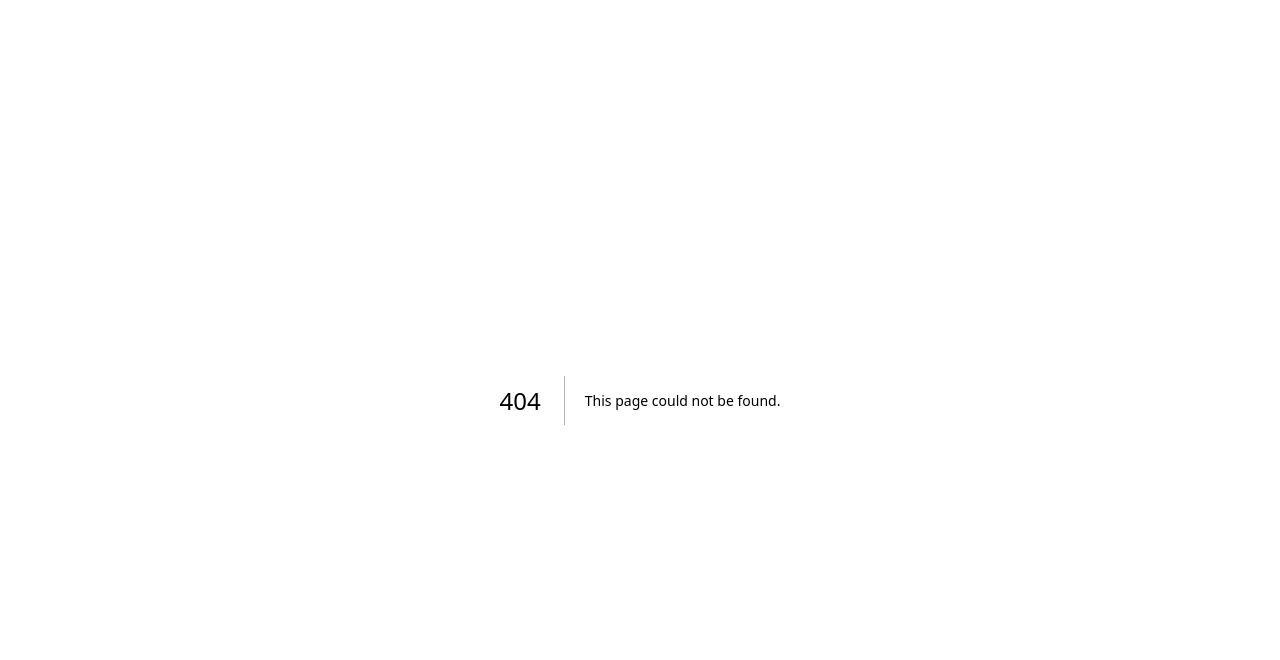
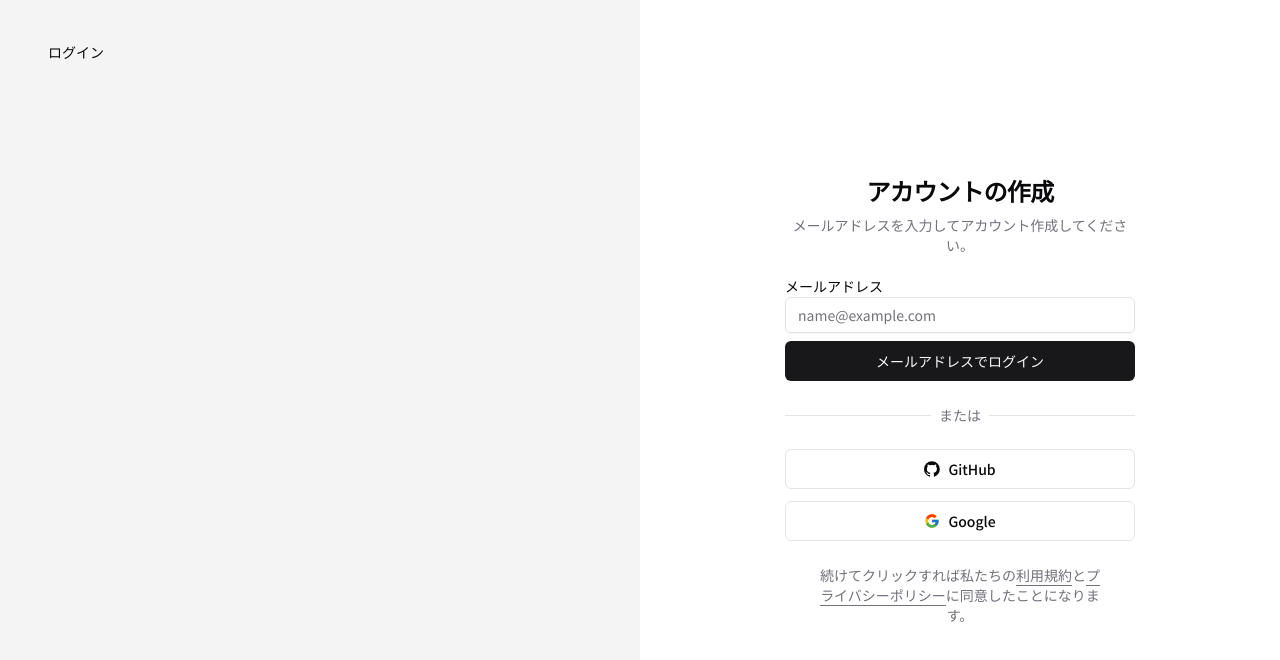
Before and after one commit to ny-555/post-writer-webapp, a Next.js app: page /register in a window 1280 px wide. Before the commit this address had no page. Shown: the top 660 px of the page. Built offline with nearby package versions, Linux system fonts and the light colour scheme.

Commit message:
feat:認証機能の追加100%

```diff
--- /dev/null
+++ b/app/(auth)/register/page.tsx
@@ -0,0 +1,45 @@
+import { buttonVariants } from "@/components/ui/button";
+import UserAuthForm from "@/components/user-auth-form";
+import { cn } from "@/lib/utils";
+import Link from "next/link";
+
+export default function Register() {
+  return (
+    <div className="container mx-auto px-8 grid flex-col lg:grid-cols-2 h-screen w-screen items-center justify-center lg:max-w-none lg:px-0">
+      <Link
+        href={"/login"}
+        className={cn(
+          buttonVariants({ variant: "ghost" }),
+          "absolute left-4 md:left-8 md:top-8"
+        )}
+      >
+        ログイン
+      </Link>
+      <div className="h-full bg-muted lg:block hidden" />
+      <div className="mx-auto w-full sm:w-[350px] flex flex-col justify-center space-y-6">
+        <div className="text-center space-y-2">
+          <h1 className="text-2xl font-semibold tracking-tight">
+            アカウントの作成
+          </h1>
+          <p className="text-sm text-muted-foreground">
+            メールアドレスを入力してアカウント作成してください。
+          </p>
+        </div>
+
+        <UserAuthForm />
+
+        <p className="text-muted-foreground px-8 text-center text-sm">
+          続けてクリックすれば私たちの
+          <Link href={"/terms"} className="underline underline-offset-4">
+            利用規約
+          </Link>
+          と
+          <Link href={"/privacy"} className="underline underline-offset-4">
+            プライバシーポリシー
+          </Link>
+          に同意したことになります。
+        </p>
+      </div>
+    </div>
+  );
+}
--- a/components/icons.ts
+++ /dev/null
@@ -1,6 +0,0 @@
-import { Loader2, Github } from "lucide-react";
-
-export const Icon = {
-  spinner: Loader2,
-  github: Github,
-};
--- /dev/null
+++ b/components/icons.tsx
@@ -0,0 +1,45 @@
+import { Loader2 } from "lucide-react";
+
+export const Icon = {
+  spinner: Loader2,
+  github: ({ ...props }) => (
+    <svg
+      xmlns="http://www.w3.org/2000/svg"
+      width="22"
+      height="22"
+      viewBox="0 0 432 416"
+      {...props}
+    >
+      <path
+        fill="currentColor"
+        d="M213.5 0q88.5 0 151 62.5T427 213q0 70-41 125.5T281 416q-14 2-14-11v-58q0-27-15-40q44-5 70.5-27t26.5-77q0-34-22-58q11-26-2-57q-18-5-58 22q-26-7-54-7t-53 7q-18-12-32.5-17.5T107 88h-6q-12 31-2 57q-22 24-22 58q0 55 27 77t70 27q-11 10-13 29q-42 18-62-18q-12-20-33-22q-2 0-4.5.5t-5 3.5t8.5 9q14 7 23 31q1 2 2 4.5t6.5 9.5t13 10.5T130 371t30-2v36q0 13-14 11q-64-22-105-77.5T0 213q0-88 62.5-150.5T213.5 0z"
+      />
+    </svg>
+  ),
+  google: ({ ...props }) => (
+    <svg
+      xmlns="http://www.w3.org/2000/svg"
+      width="22"
+      height="22"
+      viewBox="0 0 48 48"
+      {...props}
+    >
+      <path
+        fill="#FFC107"
+        d="M43.611 20.083H42V20H24v8h11.303c-1.649 4.657-6.08 8-11.303 8c-6.627 0-12-5.373-12-12s5.373-12 12-12c3.059 0 5.842 1.154 7.961 3.039l5.657-5.657C34.046 6.053 29.268 4 24 4C12.955 4 4 12.955 4 24s8.955 20 20 20s20-8.955 20-20c0-1.341-.138-2.65-.389-3.917z"
+      />
+      <path
+        fill="#FF3D00"
+        d="m6.306 14.691l6.571 4.819C14.655 15.108 18.961 12 24 12c3.059 0 5.842 1.154 7.961 3.039l5.657-5.657C34.046 6.053 29.268 4 24 4C16.318 4 9.656 8.337 6.306 14.691z"
+      />
+      <path
+        fill="#4CAF50"
+        d="M24 44c5.166 0 9.86-1.977 13.409-5.192l-6.19-5.238A11.91 11.91 0 0 1 24 36c-5.202 0-9.619-3.317-11.283-7.946l-6.522 5.025C9.505 39.556 16.227 44 24 44z"
+      />
+      <path
+        fill="#1976D2"
+        d="M43.611 20.083H42V20H24v8h11.303a12.04 12.04 0 0 1-4.087 5.571l.003-.002l6.19 5.238C36.971 39.205 44 34 44 24c0-1.341-.138-2.65-.389-3.917z"
+      />
+    </svg>
+  ),
+};
--- a/components/user-auth-form.tsx
+++ b/components/user-auth-form.tsx
@@ -10,6 +10,7 @@ import { useState } from "react";
 
 export default function UserAuthForm() {
   const [isGithubLoading, setIsGithubLoading] = useState<boolean>(false);
+  const [isGoogleLoading, setIsGoogleLoading] = useState<boolean>(false);
 
   return (
     <div className="grid gap-6">
@@ -34,6 +35,8 @@ export default function UserAuthForm() {
           </span>
         </div>
       </div>
+
+      <div className="flex flex-col gap-3">
         <button
           className={cn(buttonVariants({ variant: "outline" }))}
           onClick={() => {
@@ -48,6 +51,22 @@ export default function UserAuthForm() {
           )}
           GitHub
         </button>
+
+        <button
+          className={cn(buttonVariants({ variant: "outline" }))}
+          onClick={() => {
+            setIsGoogleLoading(true);
+            signIn("google");
+          }}
+        >
+          {isGoogleLoading ? (
+            <Icon.spinner className="animate-spin" />
+          ) : (
+            <Icon.google />
+          )}
+          Google
+        </button>
+      </div>
     </div>
   );
 }
```
Also changed, not shown: lib/auth.ts (+6 -1 lines), middleware.ts (added, +36 -0 lines). Lines whose indentation alone changed are shown as unchanged.
